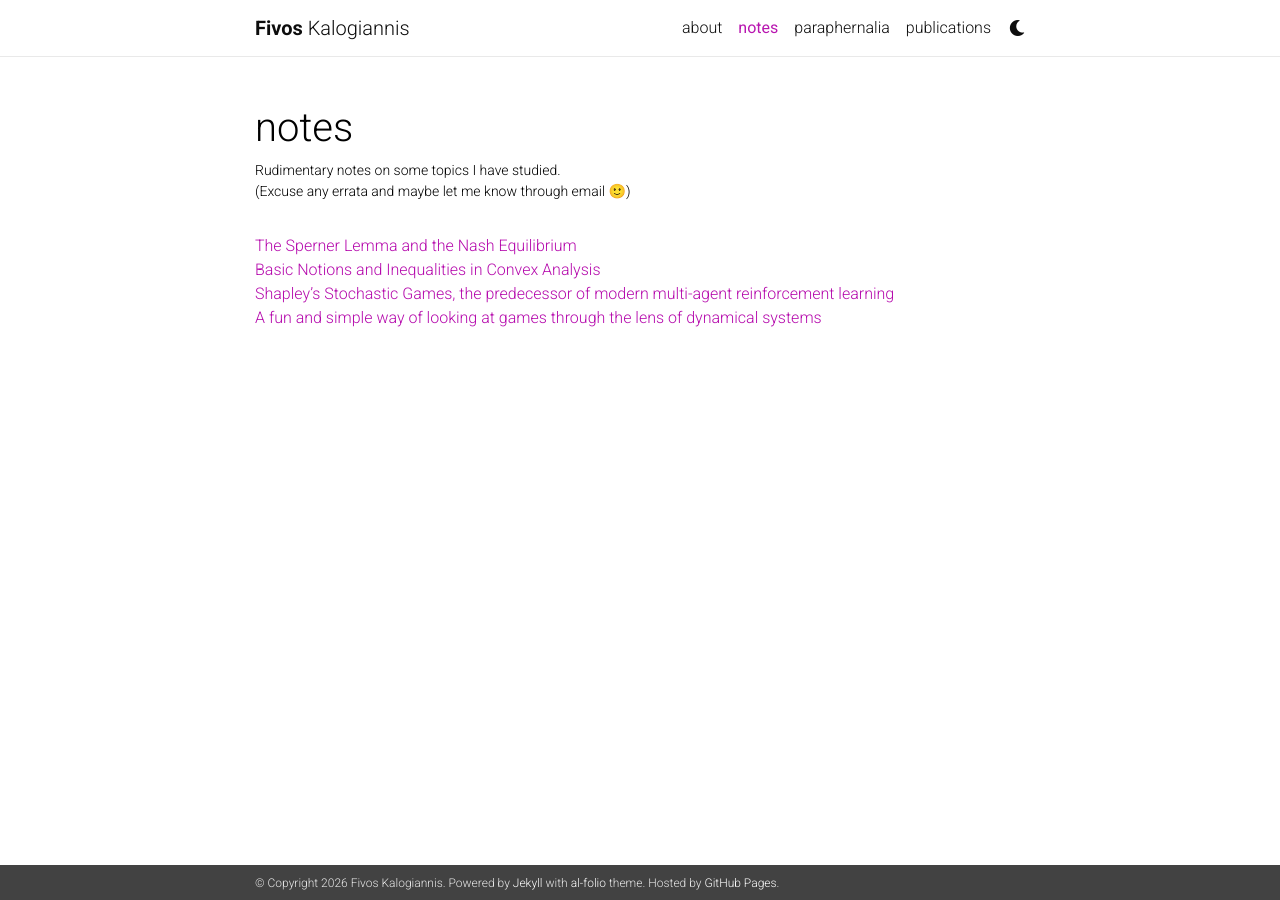
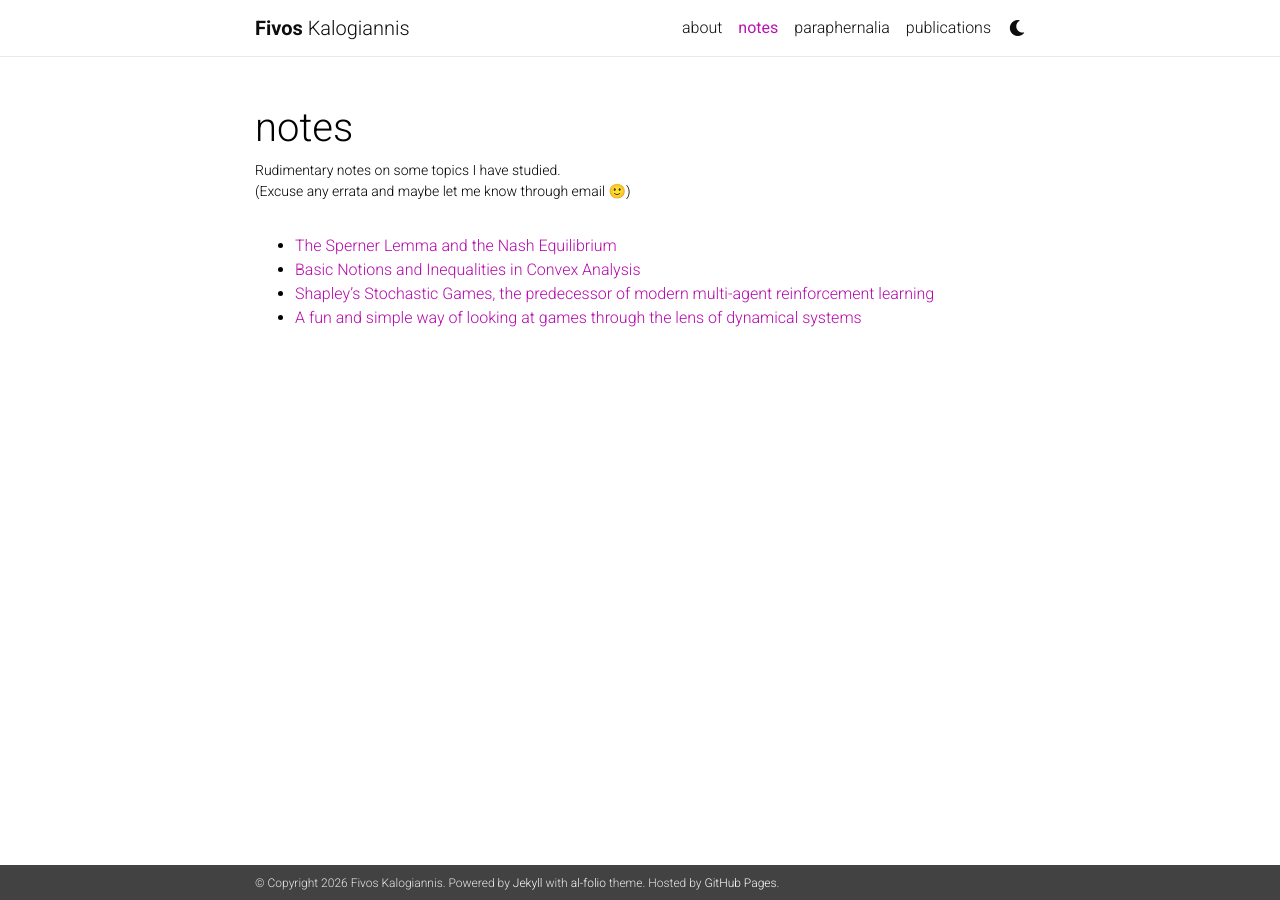
Before and after one commit to fivoskal/fivoskal.github.io, a Jekyll site: the page built from _pages/notes.md, in a window 1280 px wide. Built offline with Jekyll 4.4.1, drawn with Linux system fonts in a browser that asks for light colours; nearby versions of some CDN libraries; comment, search, counter and statistics services are not loaded; a style sheet for code colours, icons or effects is not loaded.

Commit message:
Convert links to list format in notes.md

```diff
--- a/_pages/notes.md
+++ b/_pages/notes.md
@@ -7,10 +7,7 @@ nav: true
 horizontal: false
 ---
 
-<a href="{{ site.baseurl }}/assets/pdf/NashEquilibrium.pdf">The Sperner Lemma and the Nash Equilibrium</a>
-<br>
-<a href="{{ site.baseurl }}/assets/pdf/IntroConvexAnalysis.pdf">Basic Notions and Inequalities in Convex Analysis</a>
-<br>
-<a href="{{ site.baseurl }}/assets/pdf/ShapleyStochasticGames.pdf">Shapley's Stochastic Games, the predecessor of modern multi-agent reinforcement learning</a>
-<br>
-<a href="{{ site.baseurl }}/assets/pdf/DynamicalSystems&Games.pdf">A fun and simple way of looking at games through the lens of dynamical systems</a>
+* <a href="{{ site.baseurl }}/assets/pdf/NashEquilibrium.pdf">The Sperner Lemma and the Nash Equilibrium</a>
+* <a href="{{ site.baseurl }}/assets/pdf/IntroConvexAnalysis.pdf">Basic Notions and Inequalities in Convex Analysis</a>
+* <a href="{{ site.baseurl }}/assets/pdf/ShapleyStochasticGames.pdf">Shapley's Stochastic Games, the predecessor of modern multi-agent reinforcement learning</a>
+* <a href="{{ site.baseurl }}/assets/pdf/DynamicalSystems&Games.pdf">A fun and simple way of looking at games through the lens of dynamical systems</a>
```
